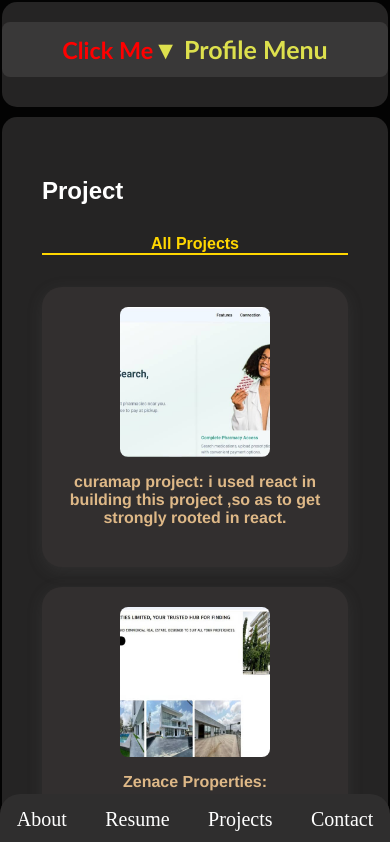
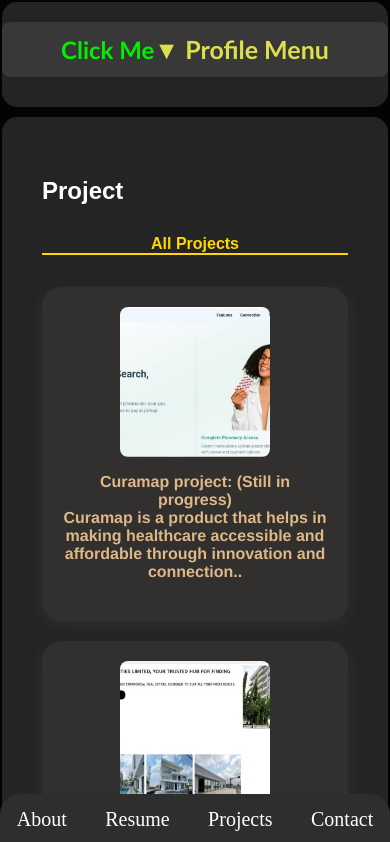
Before and after one commit to Emmanuelsheyi/my-porfolio, a React (Vite) app in the folder Portfolio/: page /projects in a window 390 px wide. Shown: the top 842 px of the page. Built offline with nearby package versions, Linux system fonts and the light colour scheme.

Commit message:
made changes to my jsx files

```diff
--- a/Portfolio/src/Pages/Project.jsx
+++ b/Portfolio/src/Pages/Project.jsx
@@ -43,13 +43,15 @@
     <a href="https://codes-tau.vercel.app/" target="_blank" rel="noopener noreferrer">
       <img src={curamapPic} alt="Project 1"  width="300px"/>
     </a>
-    <p>curamap project: i used react in building this project ,so as to get strongly rooted in react.</p>
+    <p>Curamap project: (Still in progress)<br />
+    Curamap is a  product that helps in making healthcare accessible and affordable through innovation and connection..</p>
   </div>
   <div className="project-item">
-    <a href="https://github.com/Emmanuelsheyi/real-zanace-properties" target="_blank" rel="noopener noreferrer">
+    <a href="https://original-zenace-a18l.vercel.app/" target="_blank" rel="noopener noreferrer">
       <img src={zenacePic} alt="Project 2" width="300px"/>
     </a>
-    <p>Zenace Properties:  </p>
+    <p>Zenace Properties: <br />
+    Zenance properties is a Real Estate website that allows you to view and buy properties online  </p>
   </div>
   <div className="project-item">
     <a href="https://duubemmm.github.io/My-WebPage-Project/" target="_blank" rel="noopener noreferrer">
--- a/Portfolio/src/Styles/About.css
+++ b/Portfolio/src/Styles/About.css
@@ -255,10 +255,10 @@
 
 .profile-menu.animate,
 .mobile-dropdown-toggle.animate {
-  animation: grow-shrink 0.7s infinite;
+  animation: grow-shrink 0.9s infinite;
 }
 .profile-menu {
-  color: red;
+  color: rgb(3, 238, 3);
 }
 }
 
--- a/Portfolio/src/Styles/contact.css
+++ b/Portfolio/src/Styles/contact.css
@@ -46,7 +46,7 @@
 }
 .email-button:hover {
     background-color: rgb(47, 46, 46);
-    color: red;
+    color: green;
     font-size: 9px;
 }
 
```
Also changed, not shown: Portfolio/src/assets/altschool certificate.jpg (renamed from Portfolio/src/assets/WhatsApp Image 2025-06-16 at 18.13.44_f6dc7f45.jpg).
